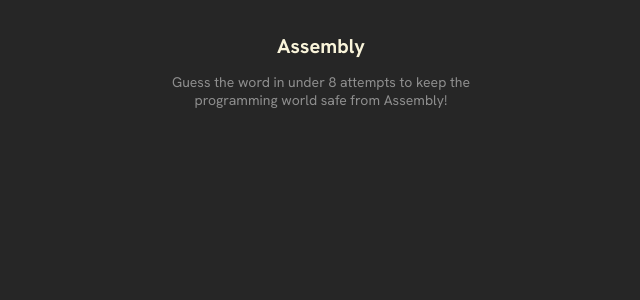
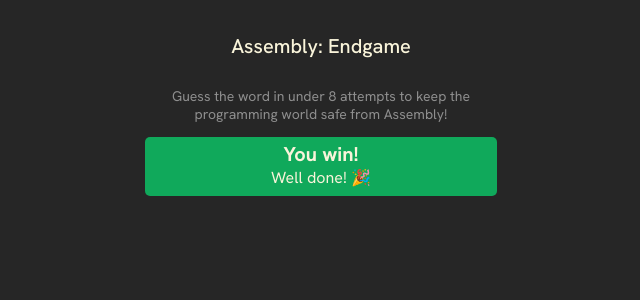
Before and after one commit to perismuniu/Assembly-Endgame, a React (Vite) app: page / in a window 1280 px wide. Shown: the top 300 px of the page, without its empty margins (319-959 px from the left). Built offline with nearby package versions, Linux system fonts and the light colour scheme.

Commit message:
game-status section styling

```diff
--- a/App.jsx
+++ b/App.jsx
@@ -4,10 +4,13 @@ export default function AssemblyEndgame() {
     return (
         <main>
             <header>
-                <h1>Assembly</h1>
-                <p>Guess the word in under 8 attempts to keep the </p>
-                <p>programming world safe from Assembly!</p>
+                <h1>Assembly: Endgame</h1>
+                <p>Guess the word in under 8 attempts to keep the programming world safe from Assembly!</p>
             </header>
+            <section className="game-status">
+                <h2>You win!</h2>
+                <p>Well done! 🎉</p>
+            </section>
         </main>
     )
 }
--- a/index.css
+++ b/index.css
@@ -23,11 +23,33 @@ header {
 header h1 {
     font-size: 1.25rem;
     color: #F9F4DA;
+    font-weight: 500;
 }
 
 header p {
     font-size: 0.875rem;
     color: #8E8E8E;
     width: fit-content;
-    margin: 0 auto;
+    text-align: center;
 }
+
+.game-status {
+    text-align: center;
+    background-color: #10A95B;
+    height: 59px;
+    padding: auto;
+    color: #F9F4DA;
+    border-radius: 5px;
+}
+
+.game-status h2 {
+    margin: 0;
+    font-size: 1.25rem;
+    padding-top: 0.2em;
+
+}
+
+.game-status p {
+    margin: 0;
+    font-size: 1rem;
+}
```
